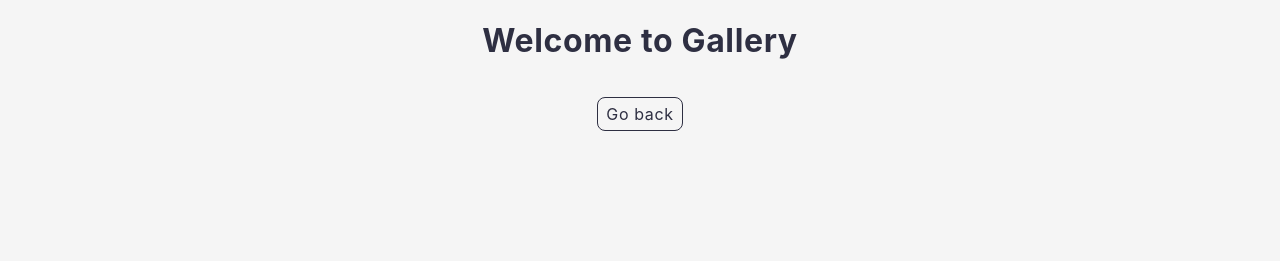
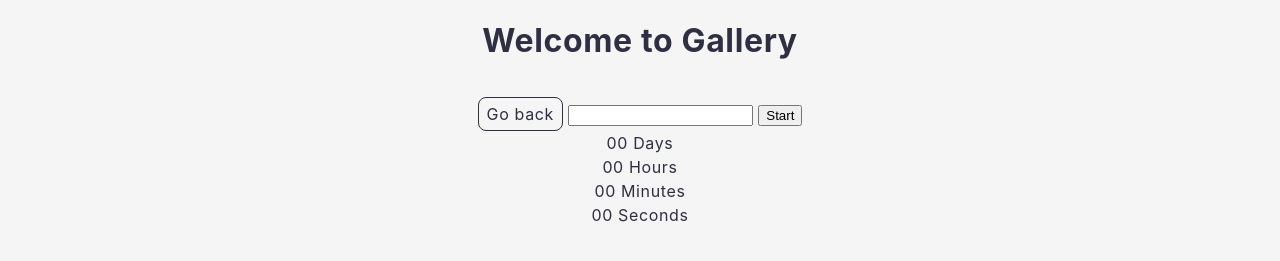
Before and after one commit to yulikafsd/goit-advancedjs-hw-02, a website built with Vite: page src/1-timer.html in a window 1280 px wide. Shown: the part 53-314 px from the top of the page. Built offline with nearby package versions, Linux system fonts and the light colour scheme.

Commit message:
fix js link

```diff
--- a/src/1-timer.html
+++ b/src/1-timer.html
@@ -39,7 +39,30 @@
                     <span class="main-title-gradient">Welcome</span> to Gallery
                 </h1>
                 <a class="back-link" href="./index.html">Go back</a>
-                <ul class="gallery"></ul>
+
+                <!-- #region Timer Markup-->
+                <input type="text" id="datetime-picker" />
+                <button type="button" data-start>Start</button>
+
+                <div class="timer">
+                    <div class="field">
+                        <span class="value" data-days>00</span>
+                        <span class="label">Days</span>
+                    </div>
+                    <div class="field">
+                        <span class="value" data-hours>00</span>
+                        <span class="label">Hours</span>
+                    </div>
+                    <div class="field">
+                        <span class="value" data-minutes>00</span>
+                        <span class="label">Minutes</span>
+                    </div>
+                    <div class="field">
+                        <span class="value" data-seconds>00</span>
+                        <span class="label">Seconds</span>
+                    </div>
+                </div>
+                <!-- #endregion -->
             </div>
         </main>
         <script type="module" src="./js/1-timer.js"></script>
```
Also changed, not shown: src/2-snackbar.html (+1 -1 lines).
